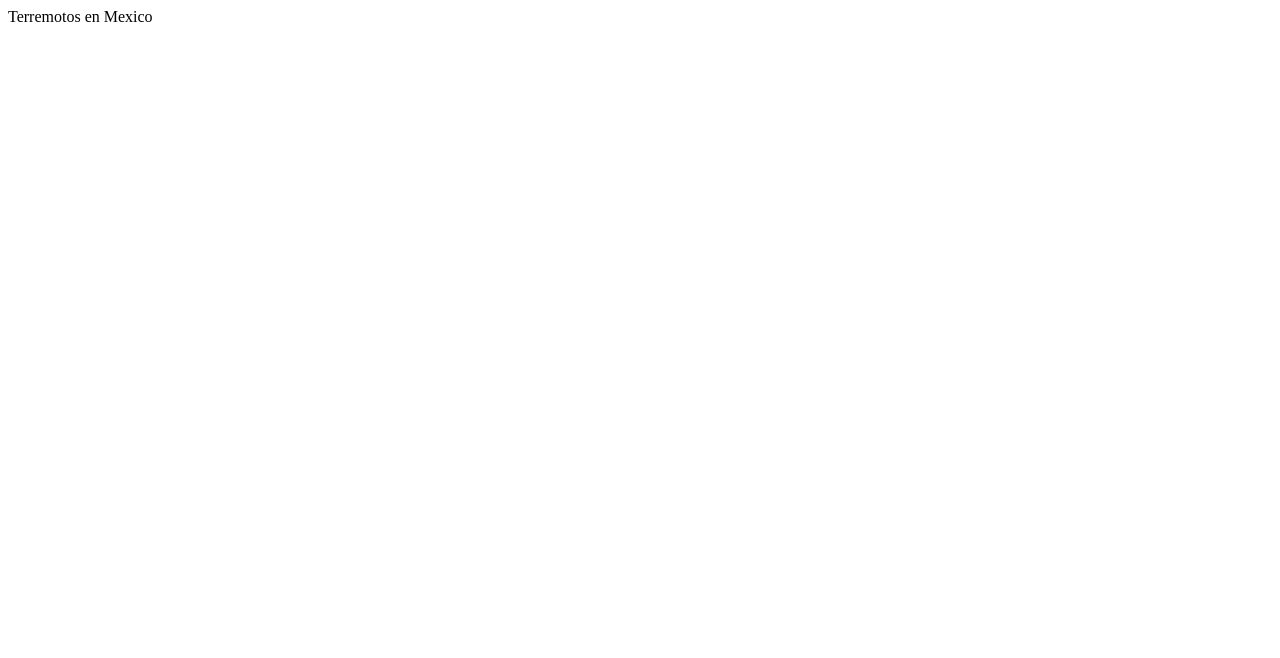
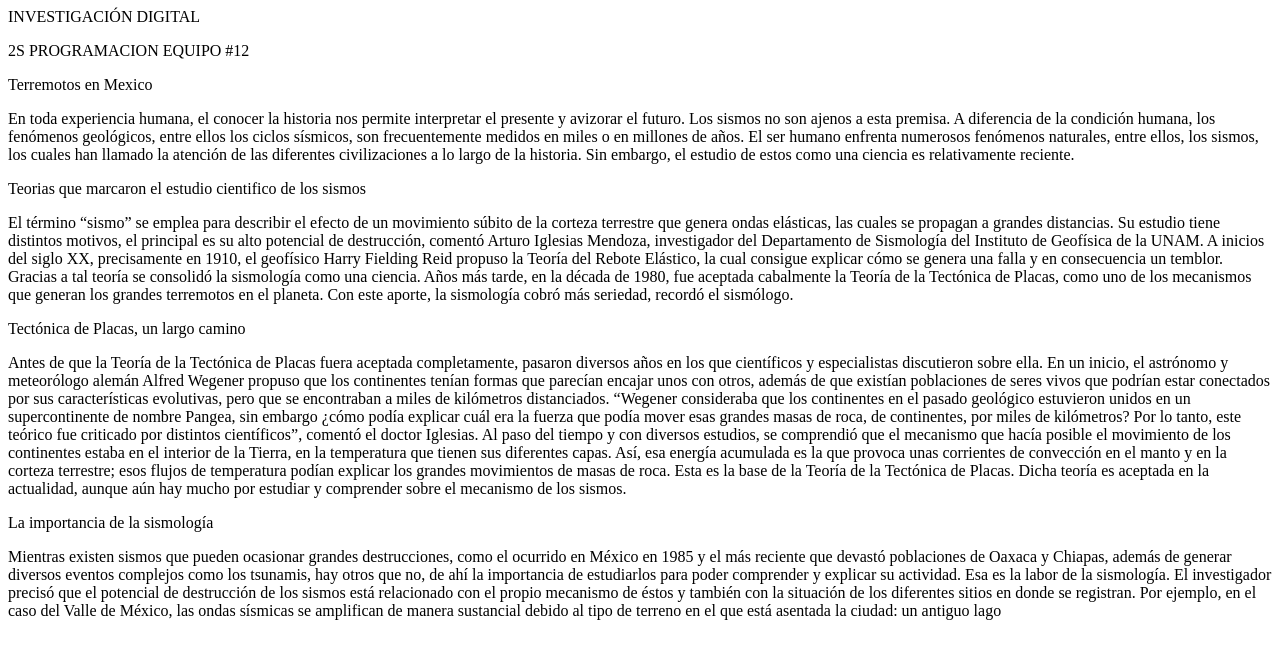
Before and after one commit to martin12-bit/web, a plain HTML site: page index.html in a window 1280 px wide. Drawn offline with Linux system fonts and the light colour scheme.

Commit message:
Update index.html

```diff
--- a/index.html
+++ b/index.html
@@ -1 +1,49 @@
+<hl> INVESTIGACIÓN DIGITAL </hl>
+<p> 2S PROGRAMACION  EQUIPO #12 </p>
 <hl>Terremotos en Mexico</hl>
+
+<p>En toda experiencia humana, el conocer la historia nos permite interpretar el presente y avizorar el futuro. Los sismos no son ajenos a
+esta premisa. A diferencia de la condición humana, los fenómenos geológicos, entre ellos los ciclos sísmicos, son frecuentemente
+medidos en miles o en millones de años. El ser humano enfrenta numerosos fenómenos naturales, entre ellos, los sismos, los cuales han
+llamado la atención de las diferentes civilizaciones a lo largo de la historia. Sin embargo, el estudio de estos como una ciencia es
+relativamente reciente.</p>
+
+ <hl> Teorias que marcaron el estudio cientifico de los sismos </hl>
+
+<p> El término “sismo” se emplea para describir el efecto de un movimiento súbito de la corteza terrestre que genera ondas elásticas, las
+cuales se propagan a grandes distancias. Su estudio tiene distintos motivos, el principal es su alto potencial de destrucción, comentó
+Arturo Iglesias Mendoza, investigador del Departamento de Sismología del Instituto de Geofísica de la UNAM.
+
+
+A inicios del siglo XX, precisamente en 1910, el geofísico Harry Fielding Reid propuso la Teoría del Rebote Elástico, la cual consigue
+explicar cómo se genera una falla y en consecuencia un temblor. Gracias a tal teoría se consolidó la sismología como una ciencia. Años
+más tarde, en la década de 1980, fue aceptada cabalmente la Teoría de la Tectónica de Placas, como uno de los mecanismos que
+generan los grandes terremotos en el planeta. Con este aporte, la sismología cobró más seriedad, recordó el sismólogo.</p>
+
+<hl> Tectónica de Placas, un largo camino </hl>
+
+<p>Antes de que la Teoría de la Tectónica de Placas fuera aceptada completamente, pasaron diversos años en los que científicos y
+especialistas discutieron sobre ella. En un inicio, el astrónomo y meteorólogo alemán Alfred Wegener propuso que los continentes
+tenían formas que parecían encajar unos con otros, además de que existían poblaciones de seres vivos que podrían estar conectados por
+sus características evolutivas, pero que se encontraban a miles de kilómetros distanciados.
+
+“Wegener consideraba que los continentes en el pasado geológico estuvieron unidos en un supercontinente de nombre Pangea, sin
+embargo ¿cómo podía explicar cuál era la fuerza que podía mover esas grandes masas de roca, de continentes, por miles de kilómetros?
+Por lo tanto, este teórico fue criticado por distintos científicos”, comentó el doctor Iglesias.
+
+Al paso del tiempo y con diversos estudios, se comprendió que el mecanismo que hacía posible el movimiento de los continentes estaba
+en el interior de la Tierra, en la temperatura que tienen sus diferentes capas.
+
+Así, esa energía acumulada es la que provoca unas corrientes de convección en el manto y en la corteza terrestre; esos flujos de
+temperatura podían explicar los grandes movimientos de masas de roca. Esta es la base de la Teoría de la Tectónica de Placas.
+
+Dicha teoría es aceptada en la actualidad, aunque aún hay mucho por estudiar y comprender sobre el mecanismo de los sismos.</p>
+
+<hl> La importancia de la sismología </hl>
+
+<p>Mientras existen sismos que pueden ocasionar grandes destrucciones, como el ocurrido en México en 1985 y el más reciente que
+devastó poblaciones de Oaxaca y Chiapas, además de generar diversos eventos complejos como los tsunamis, hay otros que no, de ahí
+la importancia de estudiarlos para poder comprender y explicar su actividad. Esa es la labor de la sismología.
+El investigador precisó que el potencial de destrucción de los sismos está relacionado con el propio mecanismo de éstos y también con la
+situación de los diferentes sitios en donde se registran. Por ejemplo, en el caso del Valle de México, las ondas sísmicas se amplifican de
+manera sustancial debido al tipo de terreno en el que está asentada la ciudad: un antiguo lago</p>
```
